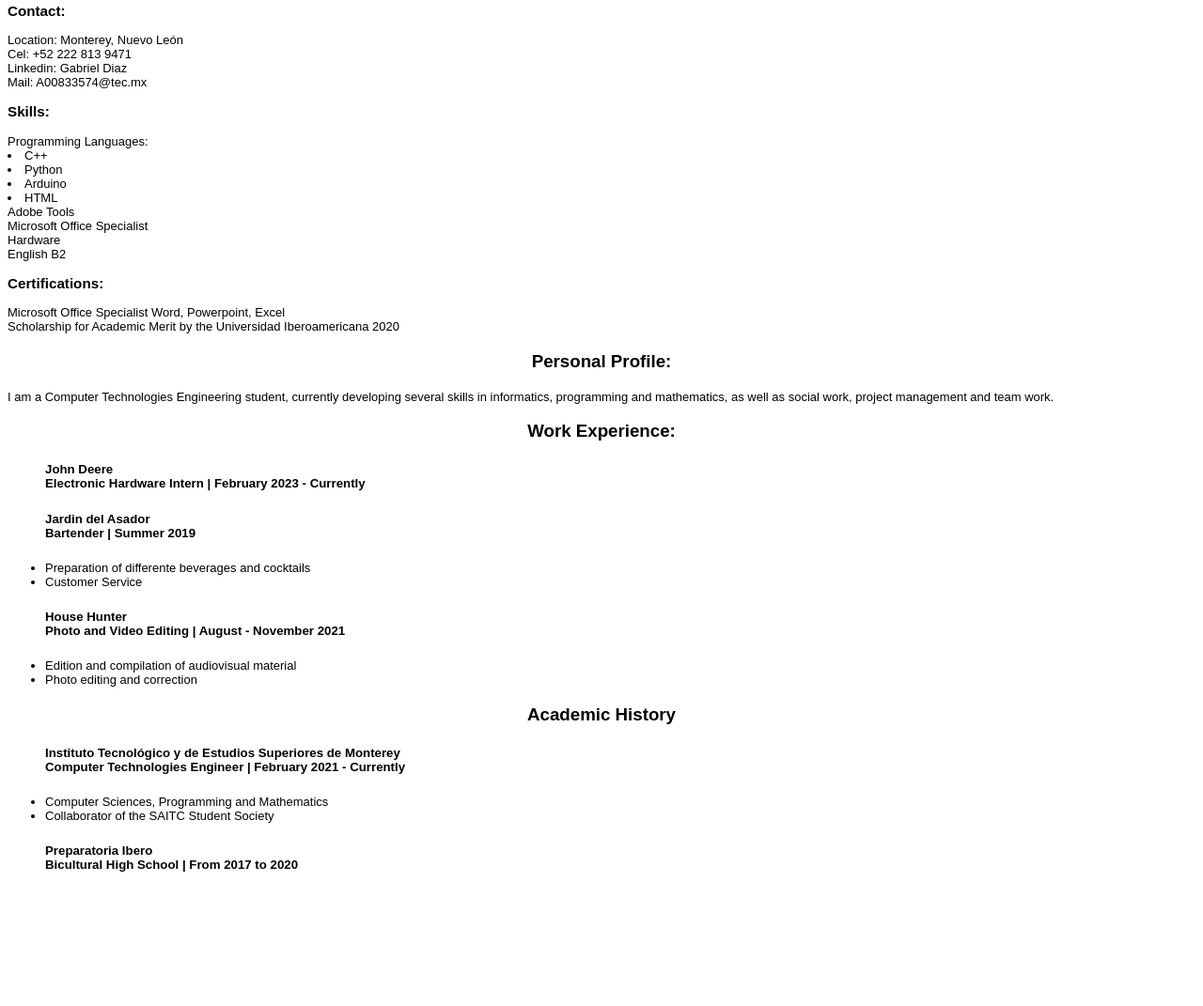
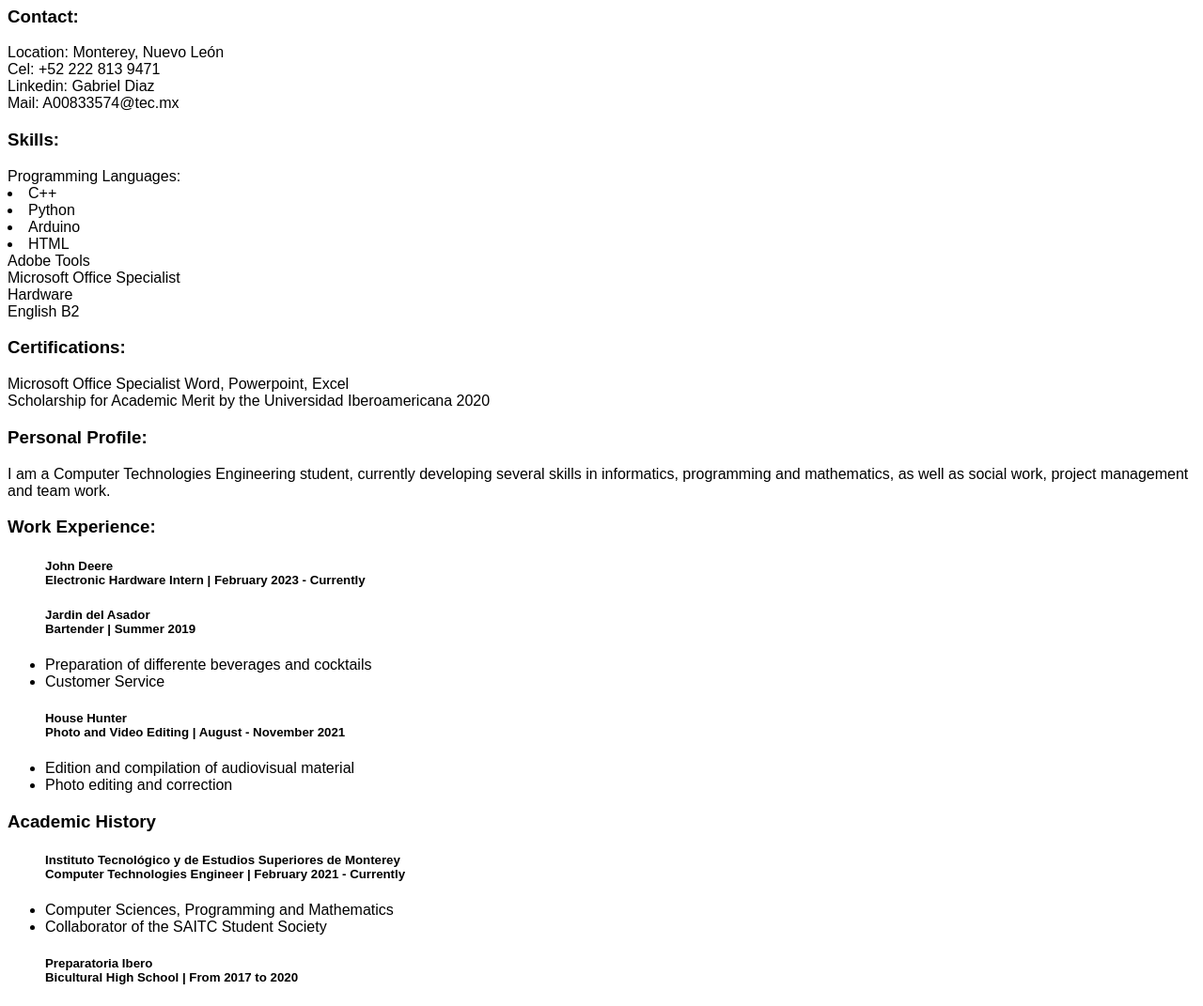
Before and after one commit to A00833574/Tarea-2, a plain HTML site: page index.html in a window 1280 px wide. Shown: the part 128-1199 px from the top of the page at 94% size. Before the commit the page ends 1079 px from the top, so only its background shows below. Drawn offline with Linux system fonts and the light colour scheme.

Commit message:
Deleted all styles in HTML

```diff
--- a/index.html
+++ b/index.html
@@ -16,13 +16,13 @@
     <meta name="viewport" content="width=device-width, initial-scale=1.0" />
     <title>Curriculum Vitae</title>
   </head>
-  <body style="font-family: Arial, Helvetica, sans-serif">
-    <header style="text-align: center">
+  <body>
+    <header>
       <h1>Gabriel Eduardo Diaz Roa</h1>
       Computer Technologies Engineering Student</br>
       Instituto Tecnológico y de Estudios Superiores de Monterrey</br>
     </header>
-    <aside style="text-align: left; font-size: small">
+    <aside>
       <h3>Contact:</h3>
       Location: Monterey, Nuevo León <br>
       Cel: +52 222 813 9471<br>
@@ -43,13 +43,13 @@
       Scholarship for Academic Merit by the Universidad Iberoamericana 2020
     </aside>
     <article>
-      <h3 style="text-align: center;">Personal Profile:</h3>
-      <p style="font-size: small;">I am a Computer Technologies Engineering student, currently
+      <h3>Personal Profile:</h3>
+      <p>I am a Computer Technologies Engineering student, currently
         developing several skills in informatics, programming and
         mathematics, as well as social work, project management and
         team work.
         </p>
-      <h3 style="text-align: center">Work Experience:</h3>
+      <h3>Work Experience:</h3>
       <ul>
         <h5>John Deere <br> Electronic Hardware Intern | February 2023 - Currently</h5>
       </ul>
@@ -57,22 +57,22 @@
         <h5>
           Jardin del Asador <br>Bartender | Summer 2019
         </h5>
-        <li style="font-size: small">Preparation of differente beverages and cocktails</li>
-        <li style="font-size: small">Customer Service</li>
+        <li>Preparation of differente beverages and cocktails</li>
+        <li>Customer Service</li>
       </ul>
       <ul>
         <h5>House Hunter <br>Photo and Video Editing | August - November 2021</h5>
-        <li style="font-size: small">Edition and compilation of audiovisual material
+        <li>Edition and compilation of audiovisual material
         </li>
-        <li style="font-size: small;">Photo editing and correction
+        <li>Photo editing and correction
         </li>
       </ul>
-      <h3 style="text-align: center;">Academic History</h3>
+      <h3>Academic History</h3>
       <ul>
         <h5>Instituto Tecnológico y de Estudios Superiores de
           Monterey <br> Computer Technologies Engineer | February 2021 - Currently</h5>
-        <li style="font-size: small;">Computer Sciences, Programming and Mathematics</li>
-        <li style="font-size: small;">Collaborator of the SAITC Student Society</li>
+        <li>Computer Sciences, Programming and Mathematics</li>
+        <li>Collaborator of the SAITC Student Society</li>
       </ul>
       <ul>
         <h5>Preparatoria Ibero <br> Bicultural High School | From 2017 to 2020</h5>
```
